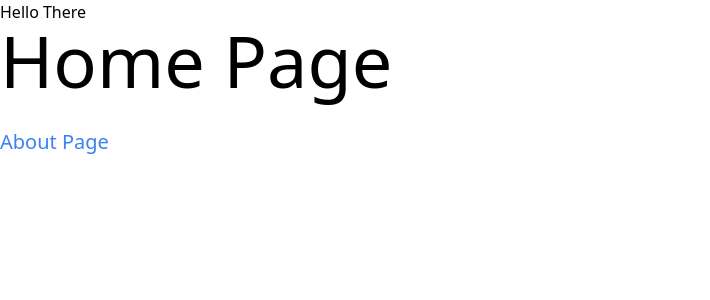
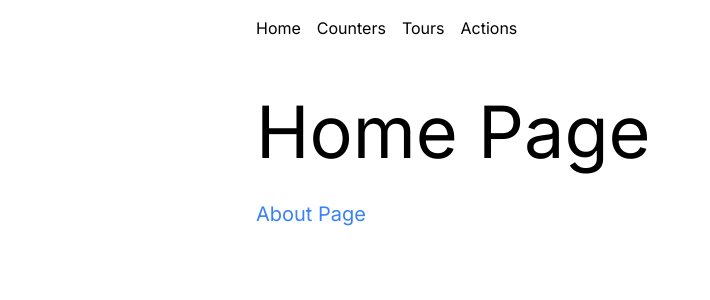
Before and after one commit to vanghuynh/nextjs-demo, a Next.js app: page / in a window 1280 px wide. Shown: the top 300 px of the page, without its empty margins (0-710 px from the left). Built offline with nearby package versions, Linux system fonts and the light colour scheme.

Commit message:
Nav component and Nextjs Font

```diff
--- a/app/layout.tsx
+++ b/app/layout.tsx
@@ -1,12 +1,16 @@
 import React from 'react';
 import './globals.css';
+import Navbar from '../components/Navbar';
+import { Inter } from 'next/font/google';
+
+const inter = Inter({ subsets: ['latin'] });
 
 const RootLayout = ({ children }: { children: React.ReactNode }) => {
   return (
     <html lang='en'>
-      <body>
-        <nav>Hello There</nav>
-        {children}
+      <body className={inter.className}>
+        <Navbar />
+        <main className='max-w-3xl mx-auto py-10'>{children}</main>
       </body>
     </html>
   );
--- /dev/null
+++ b/components/Navbar.tsx
@@ -0,0 +1,14 @@
+import Link from 'next/link';
+
+const Navbar = () => {
+  return (
+    <nav className='max-w-3xl mx-auto py-4 flex gap-x-4'>
+      <Link href={'/'}>Home</Link>
+      <Link href={'/counters'}>Counters</Link>
+      <Link href={'/tours'}>Tours</Link>
+      <Link href={'/actions'}>Actions</Link>
+    </nav>
+  );
+};
+
+export default Navbar;
```
